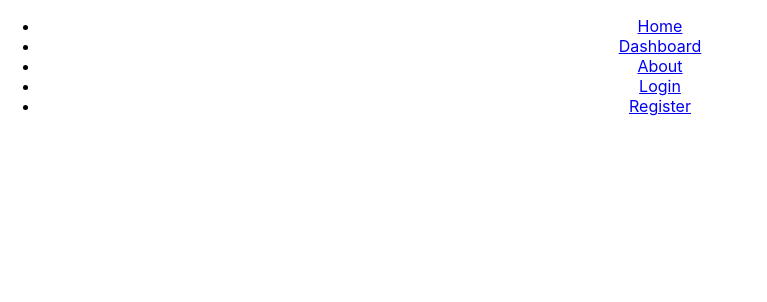
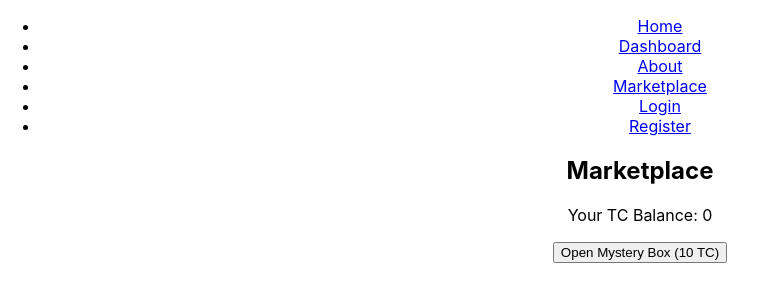
Before and after one commit to HunterStile/WebApp-Test, a React (Create React App) app in the folder client/: page /marketplace in a window 1280 px wide. Shown: the top 302 px of the page, without its empty margins (0-767 px from the left). Built offline with nearby package versions, Linux system fonts and the light colour scheme.

Commit message:
Aggiunta di un piccolo marketplace con l'apertura di misterybox.

```diff
--- a/client/src/App.js
+++ b/client/src/App.js
@@ -6,6 +6,7 @@ import Home from './components/Home';
 import Register from './components/Register';
 import Login from './components/Login';
 import About from './components/About';
+import Marketplace from './components/Marketplace';
 import { AuthProvider } from './context/AuthContext'; // Importa il provider
 
 import './App.css';
@@ -21,6 +22,7 @@ function App() {
             <Route path="/register" element={<Register />} />
             <Route path="/login" element={<Login />} />
             <Route path="/about" element={<About />} />
+            <Route path="/marketplace" element={<Marketplace />} />
             <Route path="/" element={<Home />} />
           </Routes>
         </div>
--- /dev/null
+++ b/client/src/components/Marketplace.js
@@ -0,0 +1,68 @@
+// client/src/components/Marketplace.js
+import React, { useState, useContext } from 'react';
+import axios from 'axios';
+import { AuthContext } from '../context/AuthContext';
+
+function Marketplace() {
+  const { user } = useContext(AuthContext);
+  const [tcBalance, setTcBalance] = useState(0);
+  const [boxType, setBoxType] = useState(null);
+  const [loading, setLoading] = useState(false);
+  const boxCost = 10; // Costo per aprire una mistery box
+
+  // Funzione per aprire una mistery box
+  const openMysteryBox = async () => {
+    if (tcBalance < boxCost) {
+      alert('Insufficient TC');
+      return;
+    }
+
+    setLoading(true);
+
+    try {
+      // Deduct TC and get the result
+      await axios.post('http://localhost:3000/api/tc/earn', { username: user, amount: -boxCost, action: 'purchaseMysteryBox' });
+      setTcBalance(tcBalance - boxCost);
+
+      // Determine the type of box received
+      const result = getRandomBoxType();
+      setBoxType(result);
+    } catch (error) {
+      console.error('Error opening mystery box:', error);
+    }
+
+    setLoading(false);
+  };
+
+  // Funzione per ottenere un tipo di box casuale
+  const getRandomBoxType = () => {
+    const random = Math.random() * 100;
+    if (random < 1) return 'legendary';
+    if (random < 5) return 'epic';
+    if (random < 14) return 'rare';
+    if (random < 40) return 'uncommon';
+    return 'common';
+  };
+
+  // Fetch user TC balance on component mount
+  useState(() => {
+    if (user) {
+      axios.get(`http://localhost:3000/api/tc/balance?username=${user}`)
+        .then(response => setTcBalance(response.data.tcBalance))
+        .catch(error => console.error('Error fetching TC balance:', error));
+    }
+  }, [user]);
+
+  return (
+    <div>
+      <h2>Marketplace</h2>
+      <p>Your TC Balance: {tcBalance}</p>
+      <button onClick={openMysteryBox} disabled={loading}>
+        {loading ? 'Opening...' : `Open Mystery Box (${boxCost} TC)`}
+      </button>
+      {boxType && <p>You received a {boxType} box!</p>}
+    </div>
+  );
+}
+
+export default Marketplace;
--- a/client/src/components/NavBar.js
+++ b/client/src/components/NavBar.js
@@ -11,6 +11,7 @@ function Navbar() {
         <li><Link to="/">Home</Link></li>
         <li><Link to="/dashboard">Dashboard</Link></li>
         <li><Link to="/about">About</Link></li>
+        <li><Link to="/marketplace">Marketplace</Link></li>
         {user ? (
           <>
             <li>Welcome, {user}</li>
```
Also changed, not shown: 1 other file (tests, documents, lock files or other folders).
